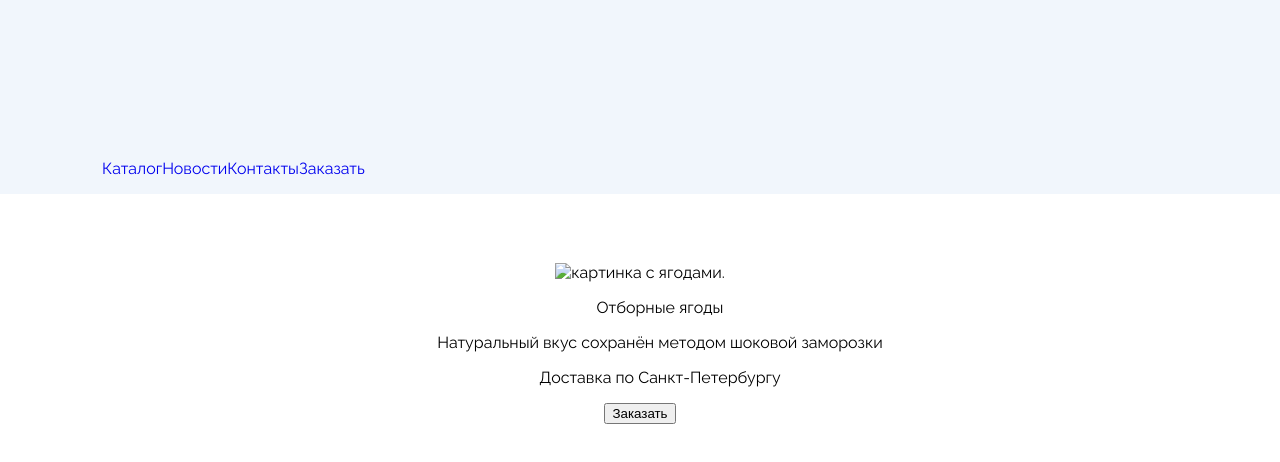
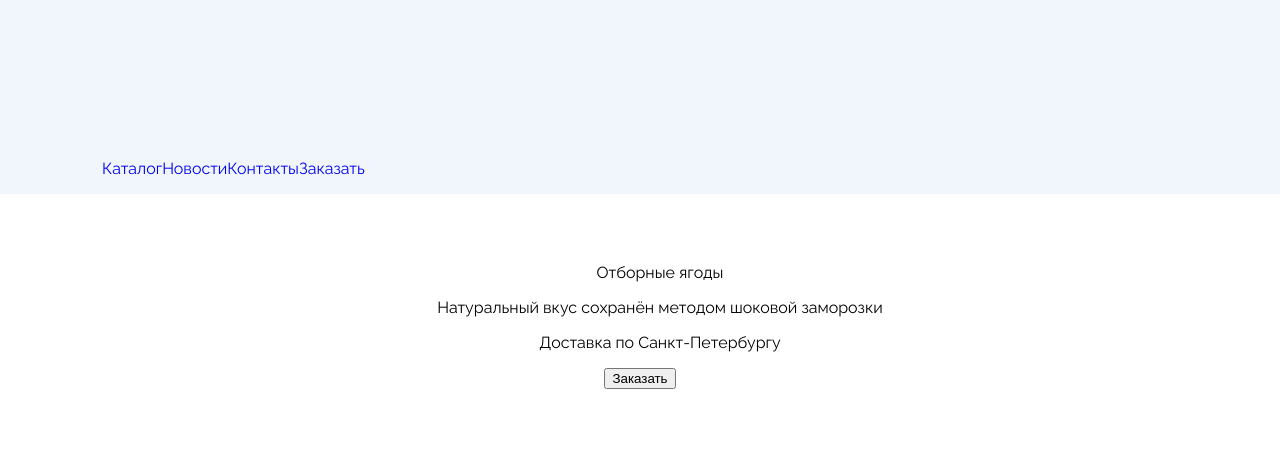
Before and after one commit to ZhRodion/berry, a website: page build/index.html in a window 1280 px wide. Shown: the part 74-536 px from the top of the page. Drawn offline with Linux system fonts and the light colour scheme.

Commit message:
Убирает лишние файлы

```diff
--- a/build/index.html
+++ b/build/index.html
@@ -38,7 +38,6 @@
       <!-- Hero -->
       <section class="hero">
         <h1 class="visually-hidden">Ягоды с доставнкой</h1>
-        <img class="hero__image" src="#" alt="картинка с ягодами." />
         <!-- Приемущества -->
         <ul class="advantages-list">
           <li class="advantages-list__item">
```
Also changed, not shown: build/img/background/hero-bg.jpg (added).
